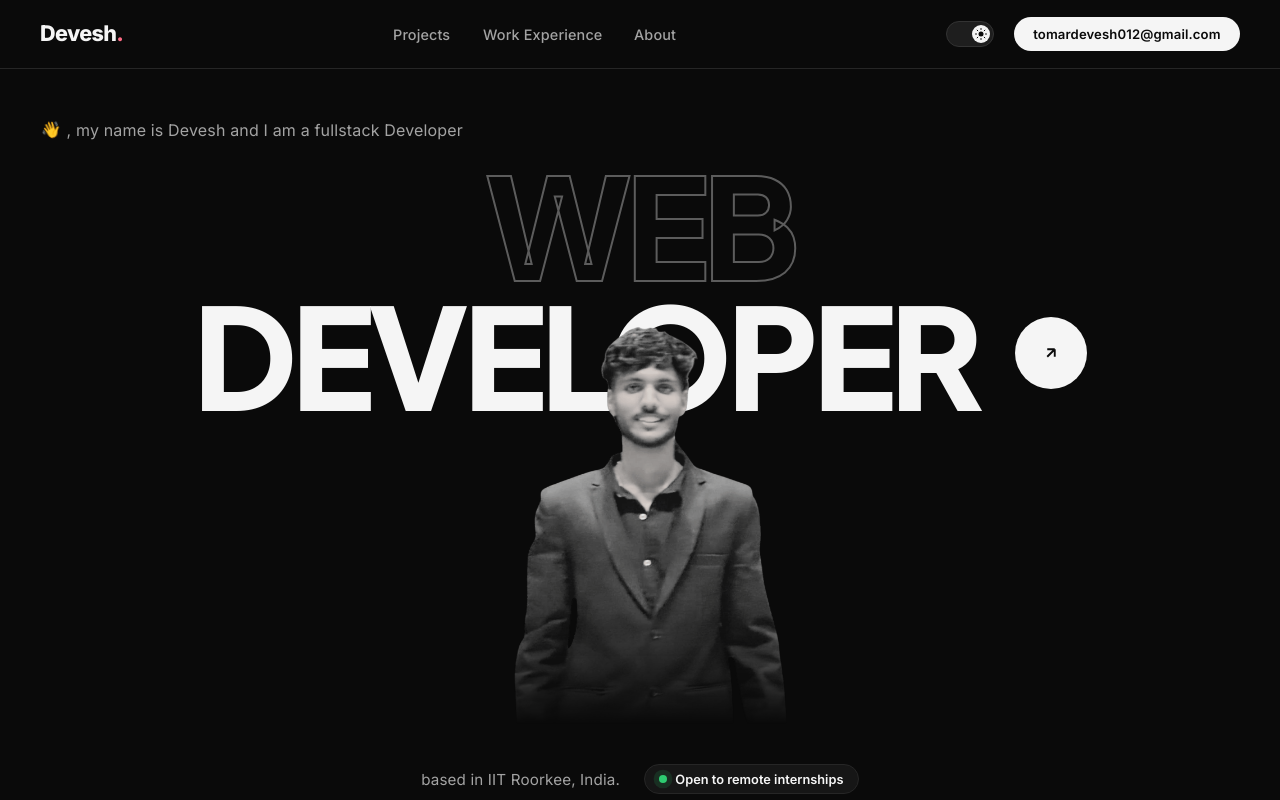
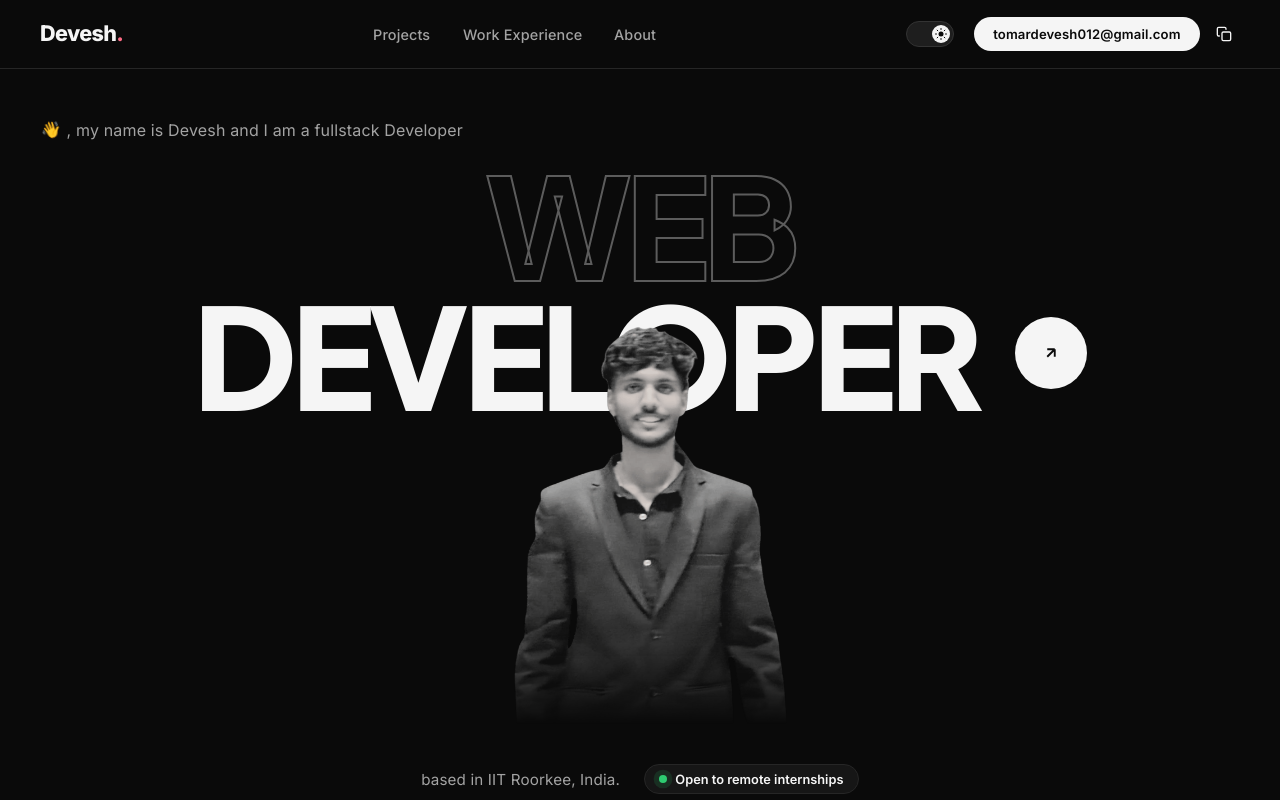
Before and after one commit to cazyyTom/react_portfolio, a React (Vite) app: page / in a window 1280 px wide. Shown: the top 800 px of the page. Built offline with nearby package versions, Linux system fonts and the light colour scheme.

Commit message:
Added mailto

```diff
--- a/src/components/Footer.jsx
+++ b/src/components/Footer.jsx
@@ -1,5 +1,19 @@
+import { useState, useCallback } from "react";
 import { useMagneticHover } from "../hooks/useMagneticHover";
+import { EMAIL } from "../constants";
 import "./Footer.css";
+
+// Same clipboard safety net as the header CTA — mailto: still fires,
+// this just guarantees the visitor ends up with the address either way.
+function useCopyEmail() {
+  const [copied, setCopied] = useState(false);
+  const onClick = useCallback(() => {
+    navigator.clipboard?.writeText(EMAIL).catch(() => {});
+    setCopied(true);
+    setTimeout(() => setCopied(false), 2000);
+  }, []);
+  return { copied, onClick };
+}
 
 const socials = [
   { label: "GitHub", href: "https://github.com/cazyyTom" },
@@ -28,6 +42,7 @@ function BigLink({ children, href }) {
 
 export default function Footer() {
   const { ref: emailRef, onMouseMove, onMouseLeave } = useMagneticHover(0.18);
+  const { copied, onClick: onEmailClick } = useCopyEmail();
   const year = new Date().getFullYear();
 
   return (
@@ -37,12 +52,13 @@ export default function Footer() {
           <p className="footer__eyebrow">Open to remote internships</p>
           <a
             ref={emailRef}
-            href="mailto:tomardevesh012@gmail.com"
+            href={`mailto:${EMAIL}`}
             className="footer__big-email"
             onMouseMove={onMouseMove}
             onMouseLeave={onMouseLeave}
+            onClick={onEmailClick}
           >
-            tomardevesh012@gmail.com
+            {copied ? "Copied ✓" : EMAIL}
           </a>
         </div>
 
@@ -56,7 +72,9 @@ export default function Footer() {
           <div className="footer__col">
             <span className="footer__col-title">Social</span>
             {socials.map((s) => (
-              <BigLink key={s.label} href={s.href}>{s.label}</BigLink>
+              <BigLink key={s.label} href={s.href}>
+                {s.label}
+              </BigLink>
             ))}
           </div>
           <div className="footer__col footer__col--logo">
@@ -64,8 +82,8 @@ export default function Footer() {
               Devesh<span className="logo__dot">.</span>
             </span>
             <p className="footer__tagline">
-              Full stack developer & fresher, based in IIT Roorkee, India —
-              open to remote internship opportunities.
+              Full stack developer & fresher, based in IIT Roorkee, India — open
+              to remote internship opportunities.
             </p>
           </div>
         </div>
--- a/src/components/Header.css
+++ b/src/components/Header.css
@@ -148,6 +148,48 @@
   border-bottom: 1px solid var(--border-color);
 }
 .mobile-menu a:last-child { border-bottom: none; }
+.header__email-group {
+  display: flex;
+  align-items: center;
+  gap: 8px;
+}
+
+.mobile-menu__email-row {
+  display: flex;
+  align-items: center;
+  justify-content: space-between;
+  gap: 8px;
+}
+
+.copy-email-btn {
+  display: inline-flex;
+  align-items: center;
+  justify-content: center;
+  width: 32px;
+  height: 32px;
+  padding: 0;
+  border: none;
+  border-radius: 6px;
+  background: transparent;
+  color: currentColor;
+  cursor: pointer;
+  transition: background 0.2s ease, color 0.2s ease;
+}
+
+.copy-email-btn:hover {
+  background: rgba(128, 128, 128, 0.15);
+}
+
+.copy-email-btn.is-copied {
+  width: auto;
+  padding: 0 10px;
+  font-size: 0.75rem;
+  color: #22c55e; /* adjust to your accent color */
+}
+
+.copy-email-btn__label {
+  white-space: nowrap;
+}
 
 @media (max-width: 1024px) {
   .header { padding: 0 2rem; }
--- a/src/components/Header.jsx
+++ b/src/components/Header.jsx
@@ -3,11 +3,13 @@ import { useMagneticHover } from "../hooks/useMagneticHover";
 import ThemeToggle from "./ThemeToggle";
 import "./Header.css";
 
+const EMAIL = "tomardevesh012@gmail.com";
+
 function NavLink({ href, children }) {
   const { ref, onMouseMove, onMouseLeave } = useMagneticHover(0.3);
   return (
-    <a
-      ref={ref}
+
+    <a  ref={ref}
       href={href}
       className="nav-link"
       onMouseMove={onMouseMove}
@@ -15,6 +17,60 @@ function NavLink({ href, children }) {
     >
       {children}
     </a>
+  );
+}
+
+function CopyEmailButton({ className = "" }) {
+  const [copied, setCopied] = useState(false);
+
+  const handleCopy = async () => {
+    try {
+      await navigator.clipboard.writeText(EMAIL);
+    } catch {
+      // Fallback for older browsers / non-secure contexts
+      const textarea = document.createElement("textarea");
+      textarea.value = EMAIL;
+      textarea.style.position = "fixed";
+      textarea.style.opacity = "0";
+      document.body.appendChild(textarea);
+      textarea.select();
+      document.execCommand("copy");
+      document.body.removeChild(textarea);
+    }
+    setCopied(true);
+  };
+
+  useEffect(() => {
+    if (!copied) return;
+    const t = setTimeout(() => setCopied(false), 2000);
+    return () => clearTimeout(t);
+  }, [copied]);
+
+  return (
+    <button
+      type="button"
+      className={`copy-email-btn${copied ? " is-copied" : ""} ${className}`}
+      onClick={handleCopy}
+      aria-label="Copy email address"
+    >
+      {copied ? (
+        <span className="copy-email-btn__label">Copied!</span>
+      ) : (
+        <svg
+          width="16"
+          height="16"
+          viewBox="0 0 24 24"
+          fill="none"
+          stroke="currentColor"
+          strokeWidth="2"
+          strokeLinecap="round"
+          strokeLinejoin="round"
+        >
+          <rect x="9" y="9" width="13" height="13" rx="2" ry="2" />
+          <path d="M5 15H4a2 2 0 0 1-2-2V4a2 2 0 0 1 2-2h9a2 2 0 0 1 2 2v1" />
+        </svg>
+      )}
+    </button>
   );
 }
 
@@ -47,15 +103,19 @@ export default function Header() {
         {/* Right cluster */}
         <div className="header__right">
           <ThemeToggle />
+
+          <div className="header__email-group">
             <a
               ref={ctaHover.ref}
-            href="mailto:tomardevesh012@gmail.com"
+              href={`mailto:${EMAIL}`}
               className="header__cta"
               onMouseMove={ctaHover.onMouseMove}
               onMouseLeave={ctaHover.onMouseLeave}
             >
-            tomardevesh012@gmail.com
+              {EMAIL}
             </a>
+            <CopyEmailButton />
+          </div>
 
           {/* Hamburger for mobile */}
           <button
@@ -74,7 +134,15 @@ export default function Header() {
         <a href="#work" onClick={() => setMenuOpen(false)}>Projects</a>
         <a href="#projects" onClick={() => setMenuOpen(false)}>Work Experience</a>
         <a href="#about" onClick={() => setMenuOpen(false)}>About</a>
-        <a href="mailto:tomardevesh012@gmail.com" onClick={() => setMenuOpen(false)}>tomardevesh012@gmail.com</a>
+        <div className="mobile-menu__email-row">
+          <a
+            href={`mailto:${EMAIL}`}
+            onClick={() => setMenuOpen(false)}
+          >
+            {EMAIL}
+          </a>
+          <CopyEmailButton />
+        </div>
       </div>
     </header>
   );
--- /dev/null
+++ b/src/constants.js
@@ -0,0 +1 @@
+export const EMAIL = "tomardevesh012@gmail.com";
```
Lines whose indentation alone changed are shown as unchanged.
